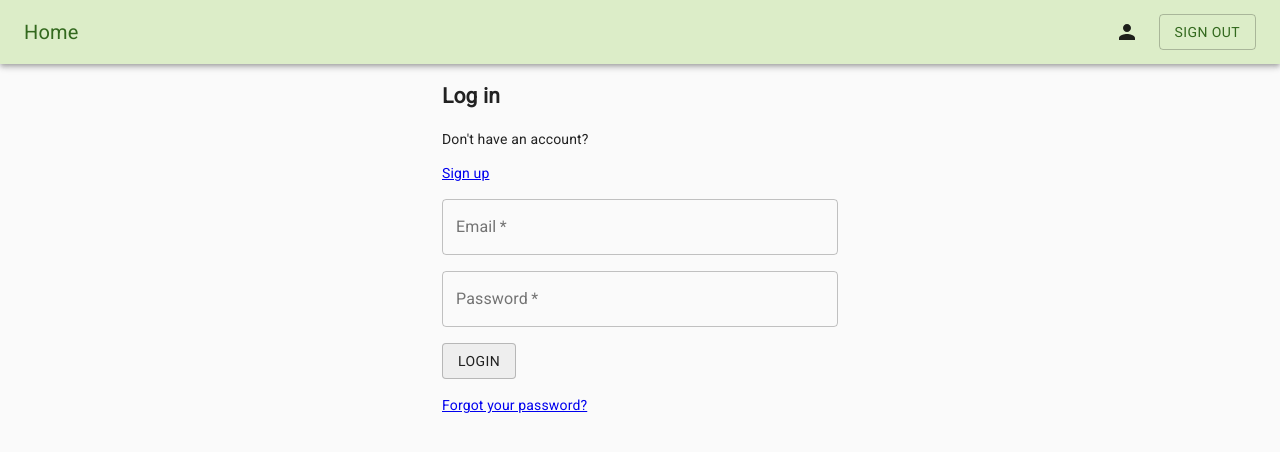
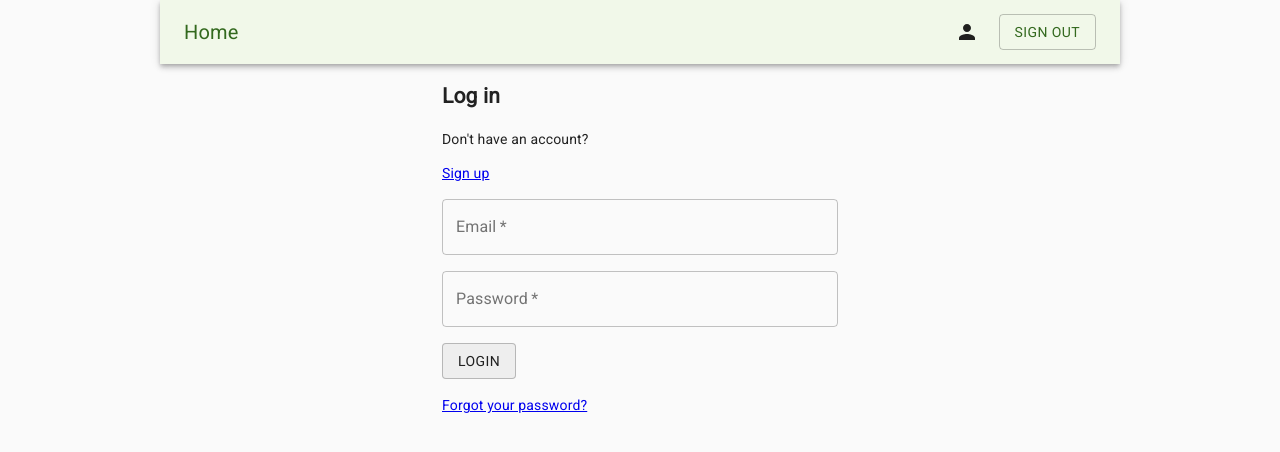
Before and after one commit to EmilieHumbert/swiss-plant-based, a Next.js app: page /login in a window 1280 px wide. Shown: the top 452 px of the page. Built offline with nearby package versions, Linux system fonts and the light colour scheme; no server answers.

Commit message:
Add Container, width and change background color

```diff
--- a/components/navigation.js
+++ b/components/navigation.js
@@ -5,6 +5,7 @@ import { useAuth } from "../hooks/useAuth";
 import {
   AppBar,
   Button,
+  Container,
   makeStyles,
   Toolbar,
   Typography,
@@ -14,6 +15,7 @@ import PersonIcon from "@material-ui/icons/Person";
 const useStyles = makeStyles((theme) => ({
   root: {
     flexGrow: 1,
+    padding:0,
   },
   button: {
     color: "#33691e",
@@ -23,7 +25,7 @@ const useStyles = makeStyles((theme) => ({
     textDecoration: "none",
   },
   menuBar: {
-    backgroundColor: "#dcedc8",
+    backgroundColor: "#f1f8e9",
     color: "#33691e",
   },
   menuButton: {
@@ -39,7 +41,7 @@ export default function Navigation() {
   const auth = useAuth();
 
   return (
-    <div className={classes.root}>
+    <Container className={classes.root} maxWidth={"md"}>
       <AppBar position="static" className={classes.menuBar}>
         <Toolbar>
           <Typography variant="h6" className={classes.title}>
@@ -63,6 +65,6 @@ export default function Navigation() {
           </Button>
         </Toolbar>
       </AppBar>
-    </div>
+    </Container>
   );
 }
```
